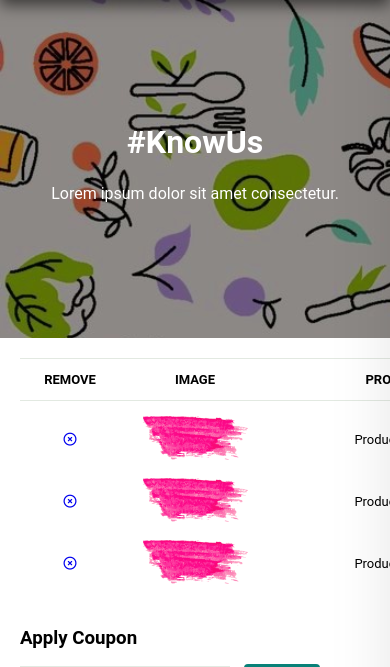
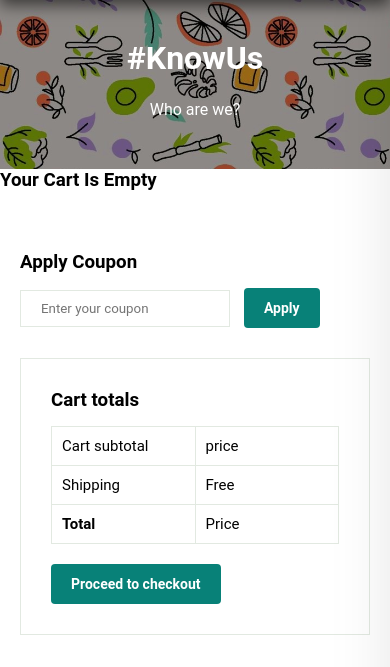
Before and after one commit to aliola123/The_boxx, a Flask app: page /cart.html in a window 390 px wide; the page is wider, and only the part inside the window is pictured. Shown: the part 71-738 px from the top of that part. Run offline with Flask 3, Linux system fonts and the light colour scheme; some libraries are stand-ins or nearby versions; grey boxes are pictures that could not be loaded.

Commit message:
updated the cart page with JS to get product info as ordered by users

```diff
--- a/flask-app/static/scripts/script.js
+++ b/flask-app/static/scripts/script.js
@@ -60,3 +60,109 @@ function showCustomAlert(message) {
         customAlert.style.display = 'none';
     }, 800); // 3 seconds
 }
+
+// For cart interaction
+const addToCartBtn = document.querySelectorAll(".add-to-cart-btn");
+
+const addToCartBtnPressed = function (e) {
+  e.preventDefault();
+
+  let existing = localStorage.getItem("userCart");
+
+  existing = existing ? JSON.parse(existing) : [];
+  const currentShopping = {};
+  const clickedBtn = e.target.closest(".product");
+  currentShopping.image = clickedBtn.querySelector("img").getAttribute("src");
+  currentShopping.productName = clickedBtn.querySelector("h5").textContent;
+  currentShopping.price = clickedBtn.querySelector("h4").textContent;
+  currentShopping.quantity = "1";
+  currentShopping.priceSubtotal = clickedBtn
+    .querySelector("h4")
+    .textContent.split("N")[1];
+  currentShopping.loggedIn = false;
+  existing.push(currentShopping);
+  localStorage.setItem("userCart", JSON.stringify(existing));
+};
+
+addToCartBtn.forEach((btn) => {
+  btn.addEventListener("click", addToCartBtnPressed);
+});
+
+
+
+const cartSection = document.querySelector(".cart-content");
+cartSection.innerHTML = "";
+
+const parsedItem = JSON.parse(localStorage.getItem("userCart"));
+
+document.addEventListener("DOMContentLoaded", function () {
+  if (!localStorage.getItem("userCart")) {
+    document.querySelector(".cart-table").innerHTML = "";
+
+    const createEl = document.createElement("h3");
+    createEl.classList.add("empty-cart");
+    createEl.textContent = "Your Cart Is Empty";
+
+    document
+      .querySelector(".section-p")
+      .insertAdjacentElement("beforebegin", createEl);
+  } else {
+    const updateCartUI = function (obj, val) {
+      cartSection.innerHTML = "";
+      obj.forEach((item) => {
+        cartSection.innerHTML = "";
+        // console.log(item);
+        const html = `
+              <tr class="cart-item">
+              <td><a href="#" class="remove-item"><i class="far fa-times-circle"></i></a></td>
+              <td><img src=${item.image} alt=""></td>
+              <td class="product-name">${item.productName}</td>
+              <td>${item.price}</td>
+              <td><input type="number" class="price-change" value=${val}></td>
+              <td>${item.priceSubtotal}</td>
+              </tr>
+              `;
+
+        cartSection.insertAdjacentHTML("beforebegin", html);
+      });
+    };
+
+    updateCartUI(parsedItem, 1);
+
+    const removeItemFromCart = document.querySelectorAll(".remove-item");
+
+    const removeItemFromCartBtnPressed = function (e) {
+      e.preventDefault();
+
+      const clicked = e.target;
+
+      const itemToRemove = clicked
+        .closest(".cart-item")
+        .querySelector(".product-name").textContent;
+
+      const findItemInLocalStorage = parsedItem.find(
+        (item) => item.productName === itemToRemove
+      );
+
+      if (!findItemInLocalStorage) return;
+
+      parsedItem.splice(parsedItem.indexOf(findItemInLocalStorage), 1);
+
+      localStorage.setItem("userCart", JSON.stringify(parsedItem));
+      updateCartUI(parsedItem, 1);
+
+      if (parsedItem.length < "1") {
+        localStorage.clear();
+        location.reload();
+      }
+
+      location.reload();
+    };
+
+    removeItemFromCart.forEach((btn) => {
+      btn.addEventListener("click", removeItemFromCartBtnPressed);
+    });
+
+    // localStorage.clear();
+  }
+});
--- a/flask-app/static/styles/my_styles.css
+++ b/flask-app/static/styles/my_styles.css
@@ -973,6 +973,13 @@ footer .copyright {
 }
 
 @media (max-width: 477px) {
+
+    #page-header {
+        height: 20vh;
+    }
+    #subtotal {
+        width: 100%;
+    }
     .section-p {
         padding: 20px 20px;
     }
--- a/flask-app/templates/cart.html
+++ b/flask-app/templates/cart.html
@@ -10,6 +10,7 @@
     <link rel="stylesheet" href="{{ url_for('static', filename='styles/my_styles.css') }}">
     <!--Of course normal html-->
     <link rel="stylesheet" href="../static/styles/my_styles.css">
+</head>
 <body>
 
     <!--First header of the home page-->
@@ -35,11 +36,11 @@
 
     <section id="page-header">
         <h2>#KnowUs</h2>
-        <p>Lorem ipsum dolor sit amet consectetur.</p>
+        <p>Who are we?</p>
     </section>
 
     <section id="cart" class="section-p">
-        <table width="100%">
+        <table width="100%" class="cart-table">
             <thead>
                 <tr>
                     <td>Remove</td>
@@ -50,8 +51,8 @@
                     <td>Sub-total</td>
                 </tr>
             </thead>
-            <tbody>
-                <tr>
+            <tbody class="cart-content">
+               <!-- <tr>
                     <td><a href="#"><i class="far fa-times-circle"></i></a></td>
                     <td><img src="../images/homepage/paint_slash.png" alt=""></td>
                     <td>Product name</td>
@@ -74,7 +75,7 @@
                     <td>Price</td>
                     <td><input type="number" value="1"></td>
                     <td>sub-total</td>
-                </tr>
+                </tr> -->
             </tbody>
         </table>
     </section>
@@ -89,7 +90,7 @@
         </div>
 
         <div id="subtotal">
-            <h3>CArt totals</h3>
+            <h3>Cart totals</h3>
             <table>
                 <tr>
                     <td>Cart subtotal</td>
--- a/flask-app/templates/contact.html
+++ b/flask-app/templates/contact.html
@@ -67,7 +67,7 @@
             </div>
         </div>
         <div class="map">
-            <iframe src="https://www.google.com/maps/embed?pb=!1m18!1m12!1m3!1d9878.816239492013!2d-1.2703244015941642!3d51.75673489805575!2m3!1f0!2f0!3f0!3m2!1i1024!2i768!4f13.1!3m3!1m2!1s0x4876c6a9ef8c485b%3A0xd2ff1883a001afed!2sUniversity%20of%20Oxford!5e0!3m2!1sen!2sng!4v1709159903172!5m2!1sen!2sng" width="600" height="450" style="border:0;" allowfullscreen="" loading="lazy" referrerpolicy="no-referrer-when-downgrade"></iframe>
+            <iframe src="https://www.google.com/maps/embed?pb=!1m18!1m12!1m3!1d3963.6792048020566!2d3.2979347111355617!3d6.562116022684855!2m3!1f0!2f0!3f0!3m2!1i1024!2i768!4f13.1!3m3!1m2!1s0x103b8e2c815a7809%3A0xd96e15f045b7e0f4!2sCaroline%20Odu%20St%2C%20Ejigbo%2C%20Oshodi%2FIsolo%20102214%2C%20Lagos!5e0!3m2!1sen!2sng!4v1710840416540!5m2!1sen!2sng" width="600" height="450" style="border:0;" allowfullscreen="" loading="lazy" referrerpolicy="no-referrer-when-downgrade"></iframe>
         </div>
     </section>
 
```
Also changed, not shown: flask-app/templates/index.html (+7 -7 lines).
